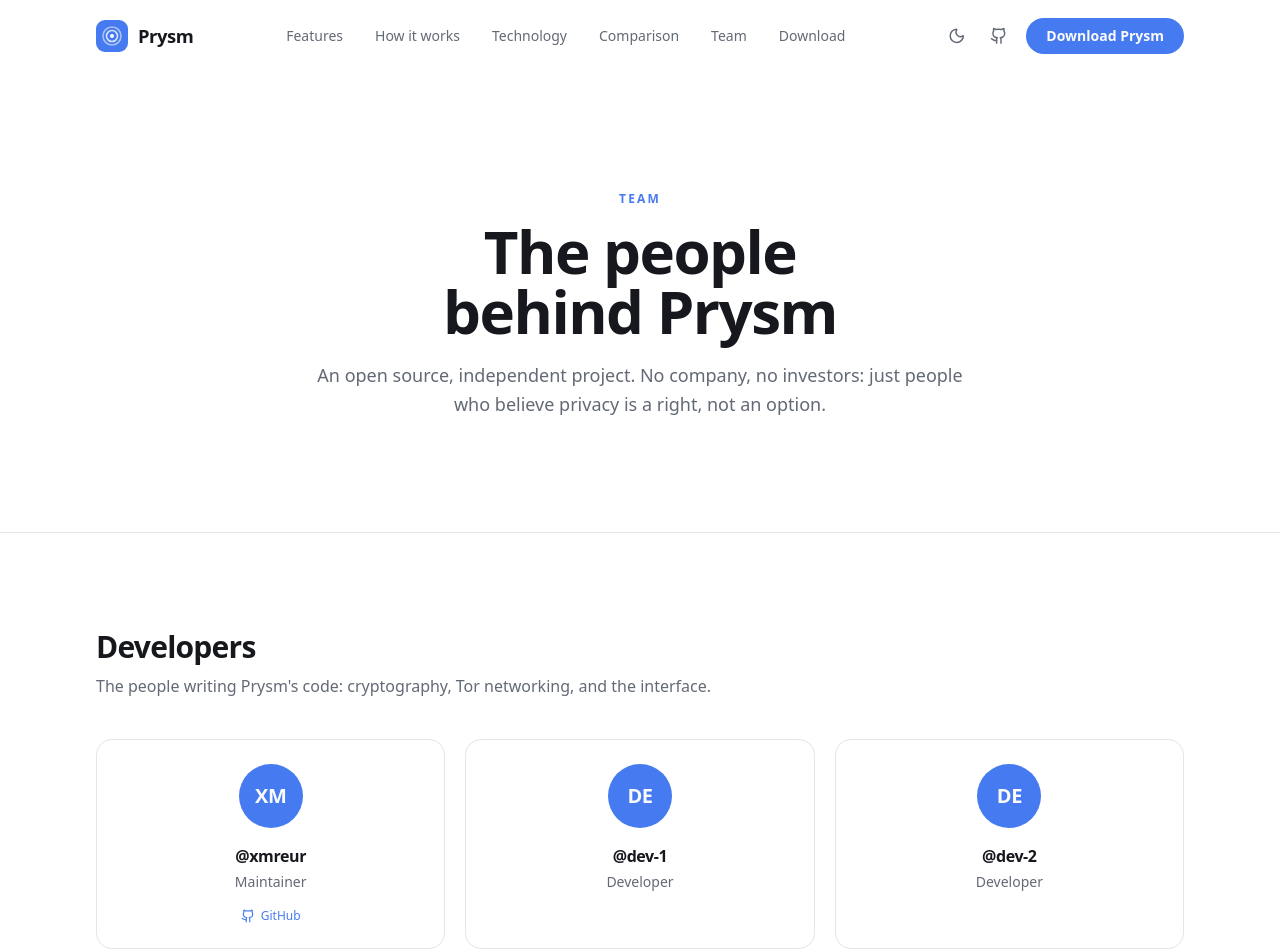
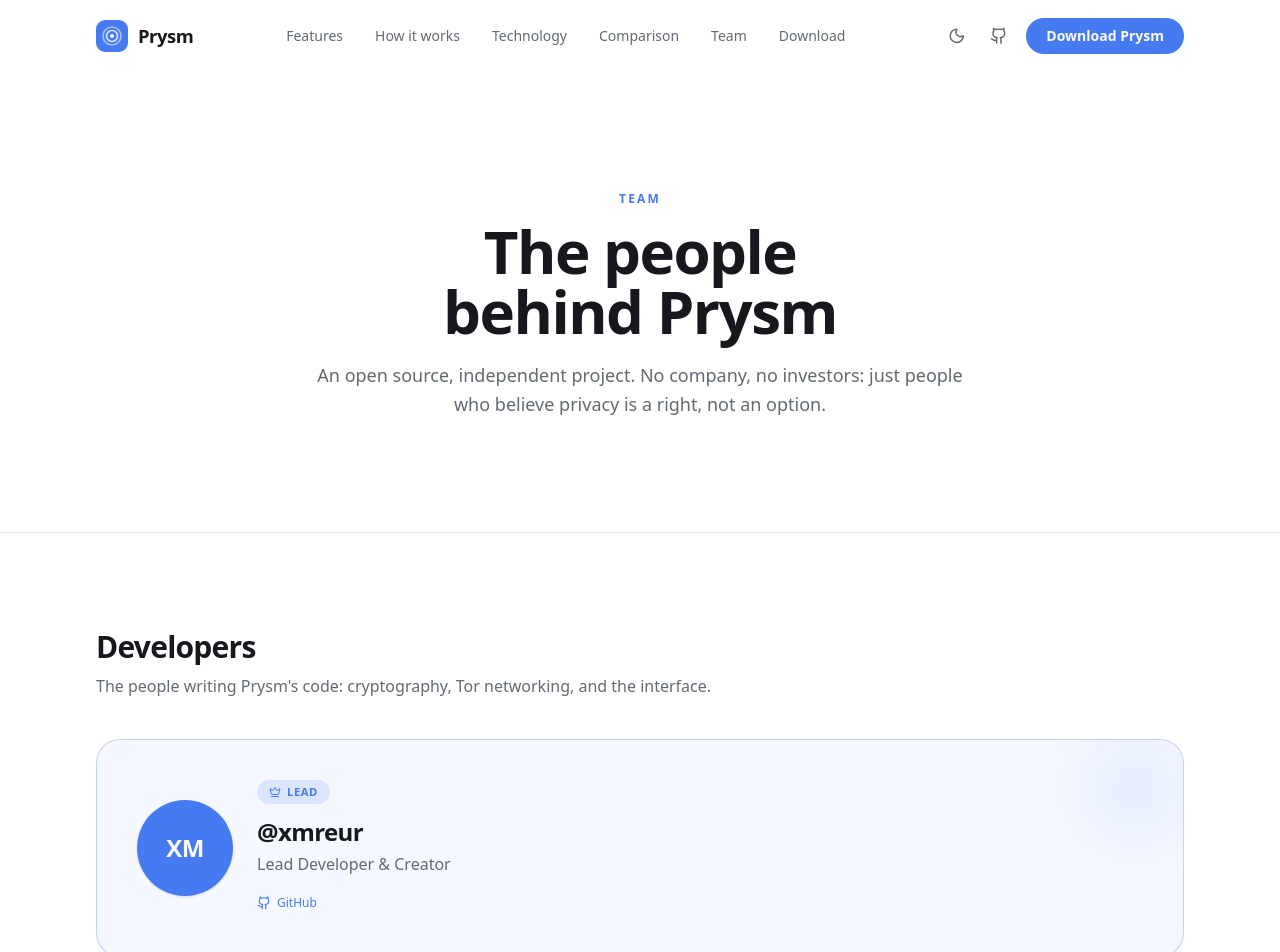
Before and after one commit to xmreur/prysm-website, a Next.js app: page /team in a window 1280 px wide. Shown: the top 952 px of the page. Built offline with nearby package versions, Linux system fonts and the light colour scheme.

Commit message:
e8a4e576-11cd-45b2-8f69-a418afc54b00

```diff
--- a/src/app/team/page.tsx
+++ b/src/app/team/page.tsx
@@ -1,5 +1,5 @@
 import type { Metadata } from 'next'
-import { Github, ArrowUpRight } from 'lucide-react'
+import { Github, ArrowUpRight, Crown } from 'lucide-react'
 import { Navbar } from '@/components/site/navbar'
 import { Footer } from '@/components/site/footer'
 import { Container, Eyebrow } from '@/components/site/ui'
@@ -12,11 +12,7 @@
 
 /* ------------------------------------------------------------------ *
  *  TEAM DATA
- *  Replace the placeholders with the real team usernames.
- *  For each member you can set:
- *    - username: handle (without @)
- *    - role:     role shown under the name
- *    - github:   GitHub profile URL (optional — if absent, no link)
+ *  The first entry in DEVS is rendered as the featured "lead" card.
  * ------------------------------------------------------------------ */
 
 type Member = {
@@ -28,18 +24,15 @@
 const DEVS: Member[] = [
   {
     username: 'xmreur',
-    role: 'Maintainer',
+    role: 'Lead Developer & Creator',
     github: 'https://github.com/xmreur',
   },
-  // TODO: replace the placeholders with the real usernames
-  { username: 'dev-1', role: 'Developer' },
-  { username: 'dev-2', role: 'Developer' },
+  { username: 'ClayRootKit', role: 'Developer' },
+  { username: 'mrbuondi', role: 'Developer' },
 ]
 
 const TESTERS: Member[] = [
-  // TODO: replace the placeholders with the real usernames
-  { username: 'tester-1', role: 'Tester' },
-  { username: 'tester-2', role: 'Tester' },
+  { username: 'bunbuny', role: 'Tester' },
 ]
 
 /* ------------------------------- helpers ---------------------------- */
@@ -47,6 +40,63 @@
 function initials(username: string): string {
   const clean = username.replace(/[^a-zA-Z0-9]/g, '')
   return (clean.slice(0, 2) || '?').toUpperCase()
+}
+
+/* --------------------------- github link bit ------------------------ */
+
+function GithubLink({ href }: { href?: string }) {
+  if (!href) return <span className="mt-4 inline-flex h-4" aria-hidden="true" />
+  return (
+    <a
+      href={href}
+      target="_blank"
+      rel="noopener noreferrer"
+      className="inline-flex items-center gap-1.5 text-xs font-medium text-primary transition-colors hover:text-primary/80"
+    >
+      <Github className="h-3.5 w-3.5" />
+      GitHub
+    </a>
+  )
+}
+
+/* --------------------------- featured lead card --------------------- */
+
+function LeadCard({ member }: { member: Member }) {
+  return (
+    <div className="relative flex flex-col items-center gap-6 overflow-hidden rounded-3xl border border-primary/30 bg-primary/5 p-8 text-center sm:flex-row sm:items-center sm:text-left md:p-10">
+      {/* soft glow */}
+      <div
+        aria-hidden="true"
+        className="pointer-events-none absolute -right-16 -top-16 h-56 w-56 rounded-full opacity-50"
+        style={{
+          background:
+            'radial-gradient(60% 60% at 50% 50%, oklch(0.606 0.187 264 / 0.18) 0%, transparent 70%)',
+        }}
+      />
+
+      {/* avatar */}
+      <span className="relative flex h-24 w-24 flex-shrink-0 items-center justify-center rounded-full bg-primary text-2xl font-semibold tracking-tight text-primary-foreground shadow-sm">
+        {initials(member.username)}
+      </span>
+
+      {/* text */}
+      <div className="relative flex flex-col items-center sm:items-start">
+        <span className="inline-flex items-center gap-1.5 rounded-full bg-primary/15 px-3 py-1 text-[0.7rem] font-semibold uppercase tracking-wider text-primary">
+          <Crown className="h-3 w-3" />
+          Lead
+        </span>
+        <span className="mt-3 text-xl font-semibold tracking-tight md:text-2xl">
+          @{member.username}
+        </span>
+        <span className="mt-1 text-sm text-muted-foreground md:text-base">
+          {member.role}
+        </span>
+        <div className="mt-4">
+          <GithubLink href={member.github} />
+        </div>
+      </div>
+    </div>
+  )
 }
 
 /* ------------------------------ member card ------------------------- */
@@ -68,19 +118,9 @@
       <span className="mt-1 text-sm text-muted-foreground">{member.role}</span>
 
       {/* github (optional) */}
-      {member.github ? (
-        <a
-          href={member.github}
-          target="_blank"
-          rel="noopener noreferrer"
-          className="mt-4 inline-flex items-center gap-1.5 text-xs font-medium text-primary transition-colors hover:text-primary/80"
-        >
-          <Github className="h-3.5 w-3.5" />
-          GitHub
-        </a>
-      ) : (
-        <span className="mt-4 inline-flex h-4" aria-hidden="true" />
-      )}
+      <div className="mt-4">
+        <GithubLink href={member.github} />
+      </div>
     </div>
   )
 }
@@ -109,6 +149,8 @@
 /* ------------------------------- the page --------------------------- */
 
 export default function TeamPage() {
+  const [lead, ...restDevs] = DEVS
+
   return (
     <div className="flex min-h-screen flex-col bg-background">
       <Navbar />
@@ -138,11 +180,20 @@
               title="Developers"
               desc="The people writing Prysm's code: cryptography, Tor networking, and the interface."
             />
-            <div className="mt-10 grid gap-5 sm:grid-cols-2 lg:grid-cols-3">
-              {DEVS.map((m) => (
-                <MemberCard key={m.username} member={m} />
-              ))}
+
+            {/* Lead — featured */}
+            <div className="mt-10">
+              <LeadCard member={lead} />
             </div>
+
+            {/* Other developers */}
+            {restDevs.length > 0 && (
+              <div className="mt-5 grid gap-5 sm:grid-cols-2 lg:grid-cols-3">
+                {restDevs.map((m) => (
+                  <MemberCard key={m.username} member={m} />
+                ))}
+              </div>
+            )}
 
             {/* Testers */}
             <div className="mt-20">
```
